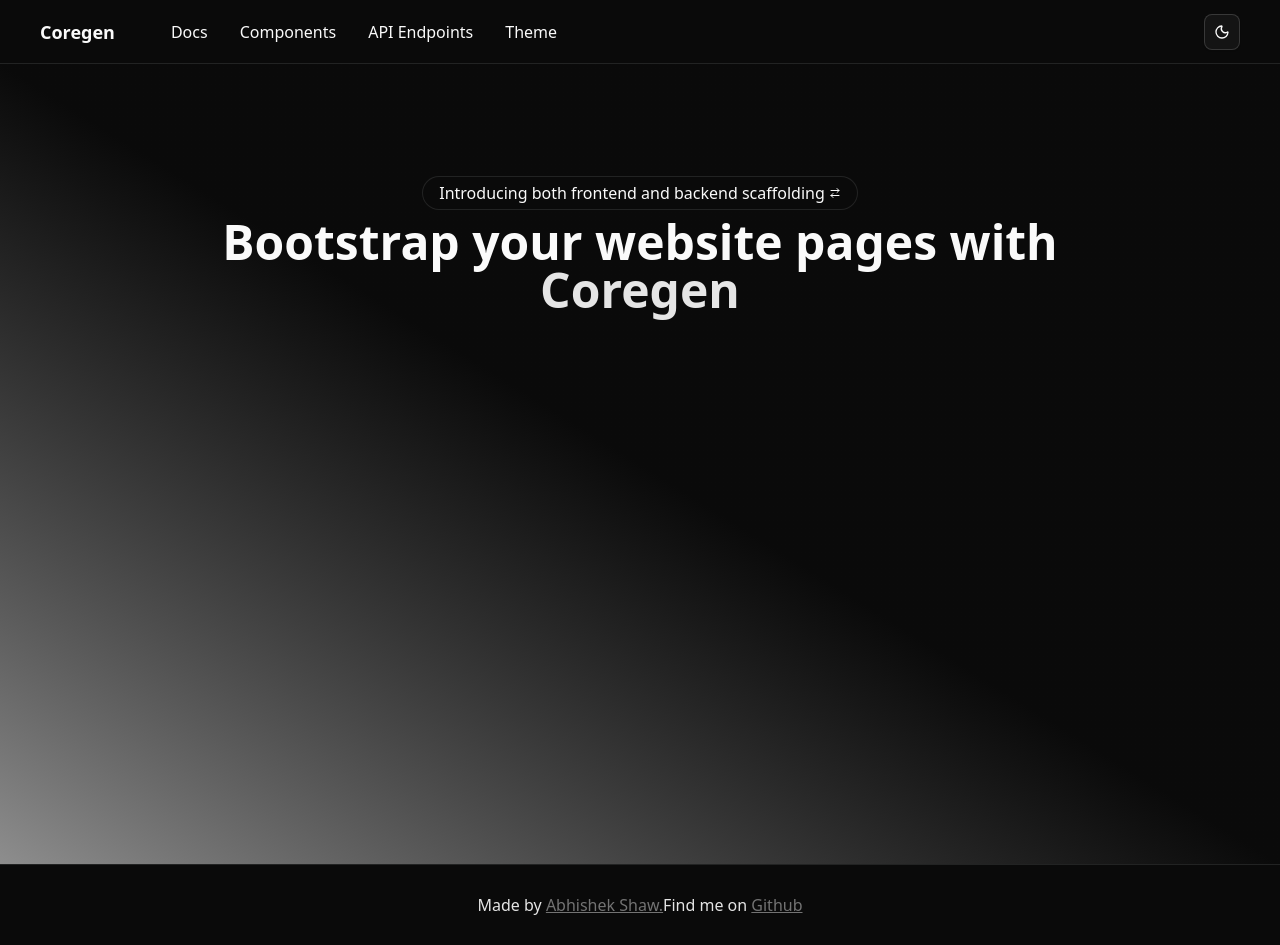
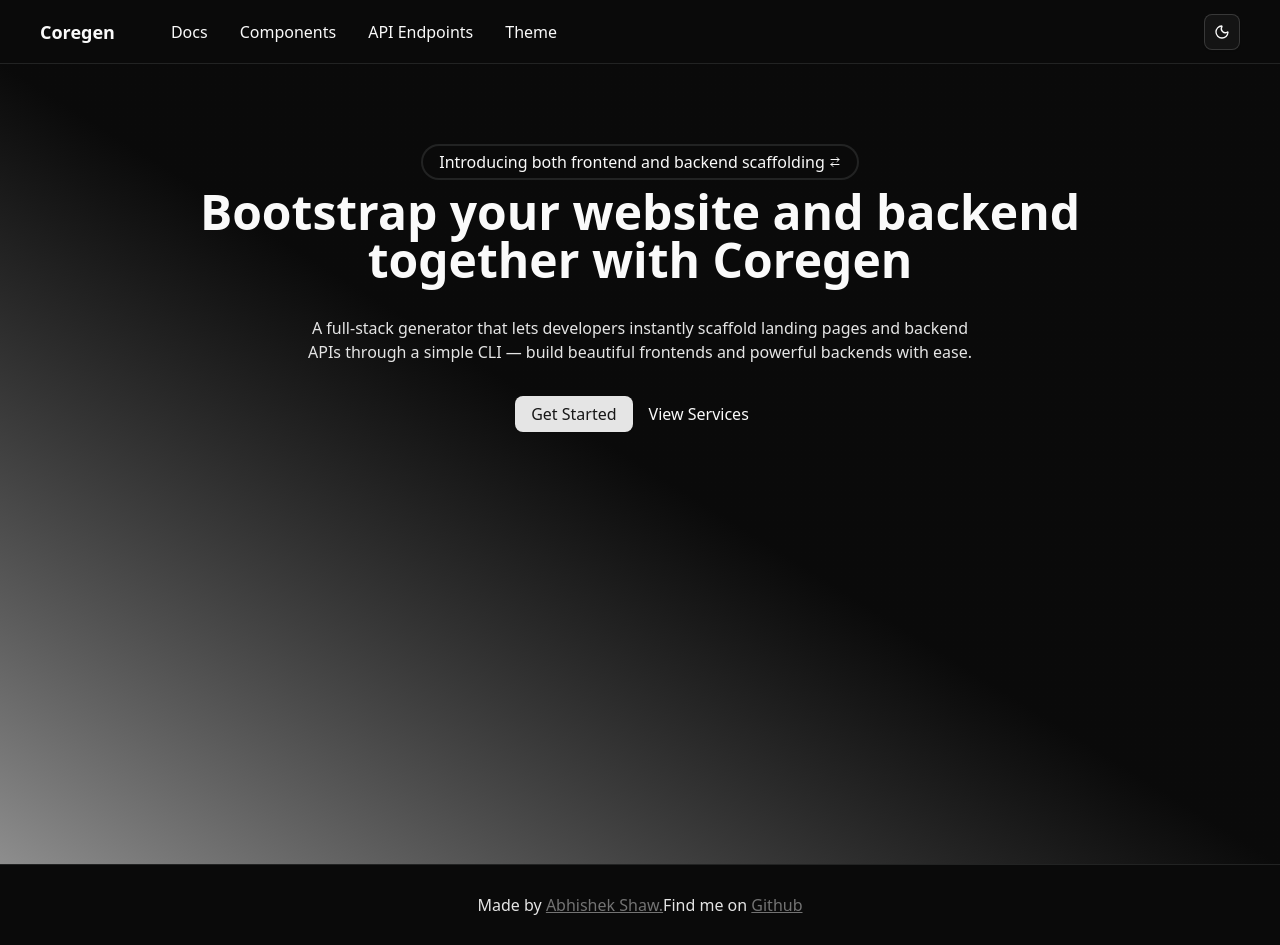
Before and after one commit to A-B-H-I-S-H-E-K-S-H-A-W/coregen, a Next.js app: page / in a window 1280 px wide. Built offline with nearby package versions, Linux system fonts and the light colour scheme.

Commit message:
Basic changes

```diff
--- a/src/app/page.jsx
+++ b/src/app/page.jsx
@@ -1,17 +1,28 @@
 import { FeatureText } from "@/components/ui/FeatureText";
 import "../styles/globals.css";
+import { Button } from "@/components/ui/button";
 
 export default function Home() {
   return (
     <>
-      <section className="min-h-screen bg-gradient-to-bl from-background via-background to-primary/60 px-20">
-        <div className="pt-28 max-w-4xl text-center mx-auto">
+      <section className="min-h-screen bg-gradient-to-bl from-background via-background to-primary/60 md:px-20 px-2">
+        <div className="pt-20 md:max-w-4xl w-full text-center mx-auto">
           <div>
             <FeatureText />
             <h1 className="h1">
-              Bootstrap your website pages with{" "}
-              <span className="text-primary">Coregen</span>
+              Bootstrap your website and backend together with Coregen
             </h1>
+          </div>
+          <div className="mt-8 max-w-2xl mx-auto">
+            <p className="p">
+              A full-stack generator that lets developers instantly scaffold
+              landing pages and backend APIs through a simple CLI — build
+              beautiful frontends and powerful backends with ease.
+            </p>
+          </div>
+          <div className="mt-8">
+            <Button>Get Started</Button>
+            <Button variant={"ghost"}>View Services</Button>
           </div>
         </div>
       </section>
--- a/src/components/Navbar.jsx
+++ b/src/components/Navbar.jsx
@@ -18,7 +18,7 @@ const Navbar = () => {
 
   return (
     <>
-      <nav className="border-b w-full h-16 px-6 sm:px-10">
+      <nav className="border-b w-full h-16 px-4 sm:px-10">
         <header className="flex justify-between items-center h-16">
           <div className="flex items-center gap-10">
             <span className="font-bold text-lg">Coregen</span>
@@ -53,7 +53,6 @@ const Navbar = () => {
 
       {menuState && (
         <div className="fixed inset-0 z-50">
-
           <div
             className="absolute inset-0 bg-background/10 backdrop-blur-xs"
             onClick={() => setMenuState(false)}
--- a/src/components/ui/FeatureText.jsx
+++ b/src/components/ui/FeatureText.jsx
@@ -6,7 +6,7 @@ export function FeatureText() {
     <div className="z-10 flex pb-2 items-center justify-center">
       <div
         className={cn(
-          "group rounded-full border bg-foreground/10 text-base text-foreground transition-all ease-in hover:cursor-pointer dark:bg-background"
+          "group rounded-full border-2 bg-foreground/10 md:text-base text-xs text-foreground transition-all ease-in hover:cursor-pointer dark:bg-background"
         )}
       >
         <div className="inline-flex items-center justify-center px-4 py-1 transition ease-out hover:text-foreground/70 hover:duration-300">
--- a/src/styles/globals.css
+++ b/src/styles/globals.css
@@ -120,7 +120,7 @@
 }
 
 .p {
-  @apply text-base text-primary;
+  @apply md:text-base text-sm text-primary;
 }
 
 .h1 {
```
